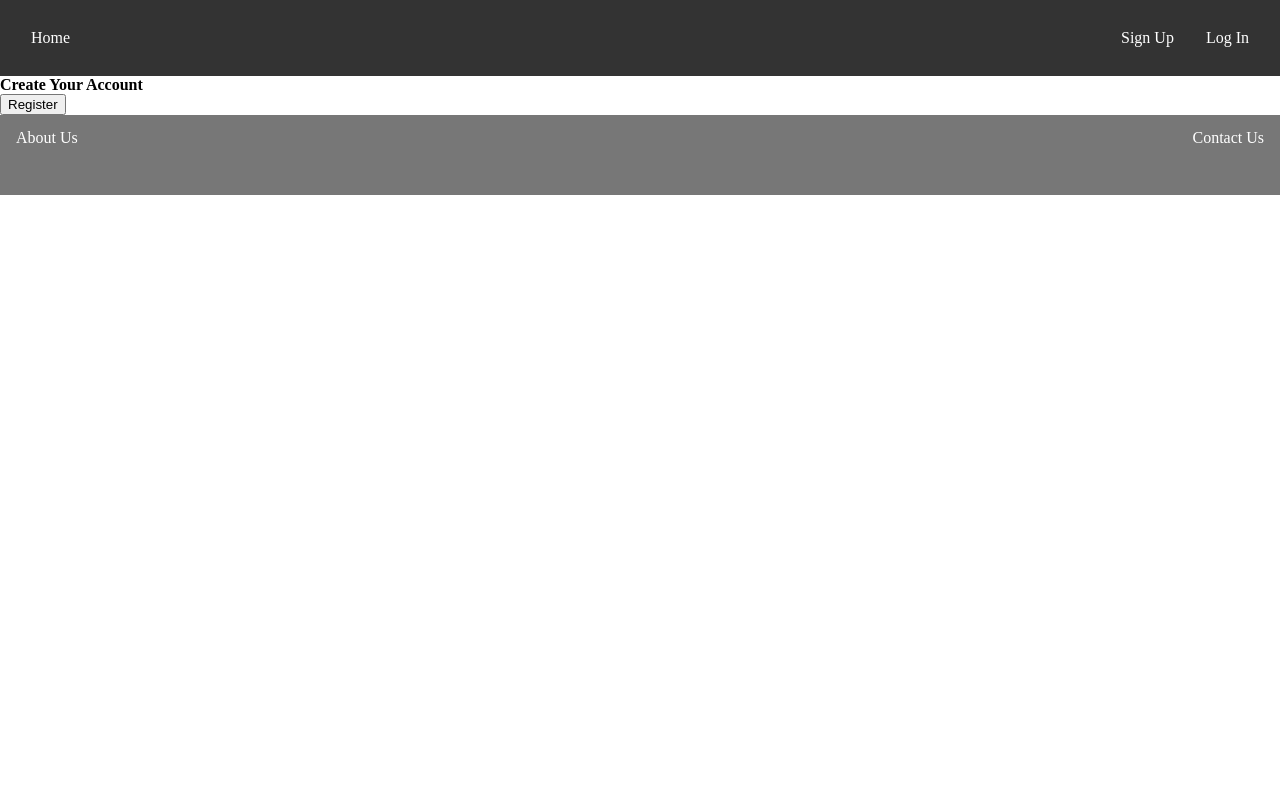
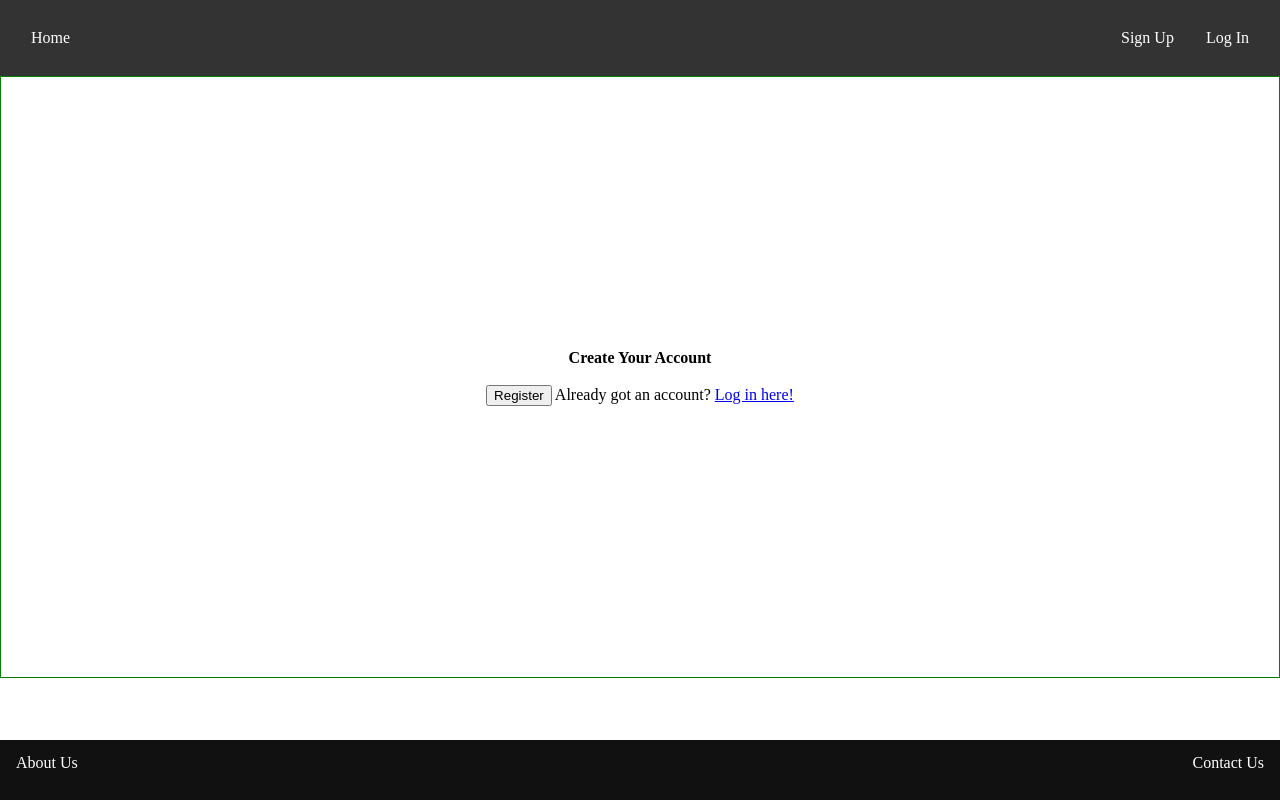
Before and after one commit to gymbuddyproject/gymbuddy, a Django app: page /signup/ in a window 1280 px wide. Run offline with Django 3.2, Linux system fonts and the light colour scheme.

Commit message:
Updated signup, fixed CSS for other users

```diff
--- a/static/css/styles.css
+++ b/static/css/styles.css
@@ -37,10 +37,25 @@ html, body {
 .navigationBar a:hover {
     background-color: #111;
 }
+.boxed {
+		display:flex;
+		flex-direction:column;
+		justify-content:center;
+		align-items:center;
+		text-align:center;
+		min-height:75vh;
+		left:50;
+		bottom:100;
+		border: 1px solid green;
+			}
 
 footer {
-    height: 10%;
-    background-color: #777;
+	position: fixed;
+	left:0;
+	bottom:0;
+	width:100%;
+    height: 7.5%;
+    background-color: #111;
     text-align: center;
     color: white;
 }
--- a/templates/gymbuddy/signup.html
+++ b/templates/gymbuddy/signup.html
@@ -26,6 +26,8 @@
 
 
 			<input type="submit" name="submit" value="Register" />
+
+			Already got an account? <a href="{% url 'signup' %}">Log in here!</a><br />
 		</div>
 
 
```
